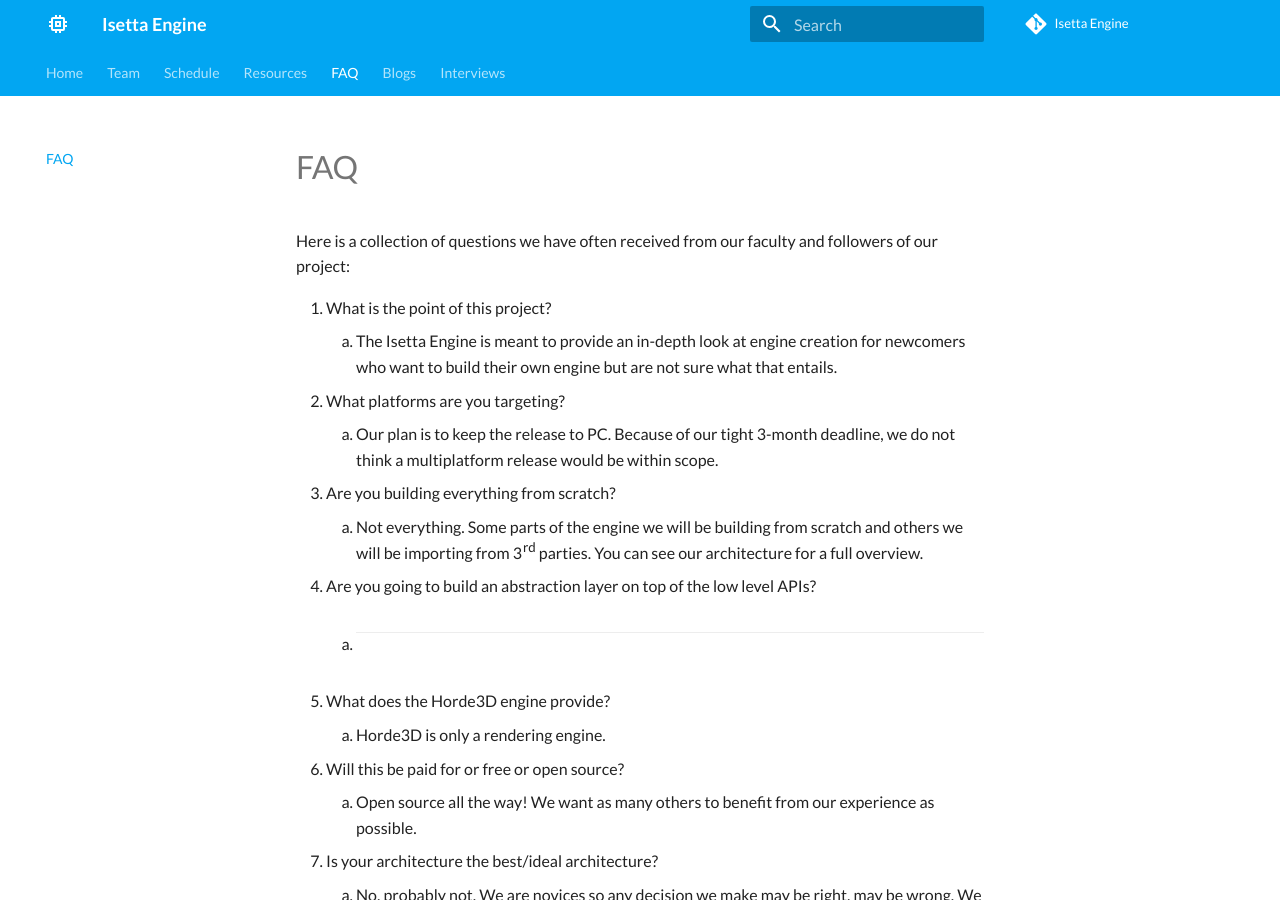
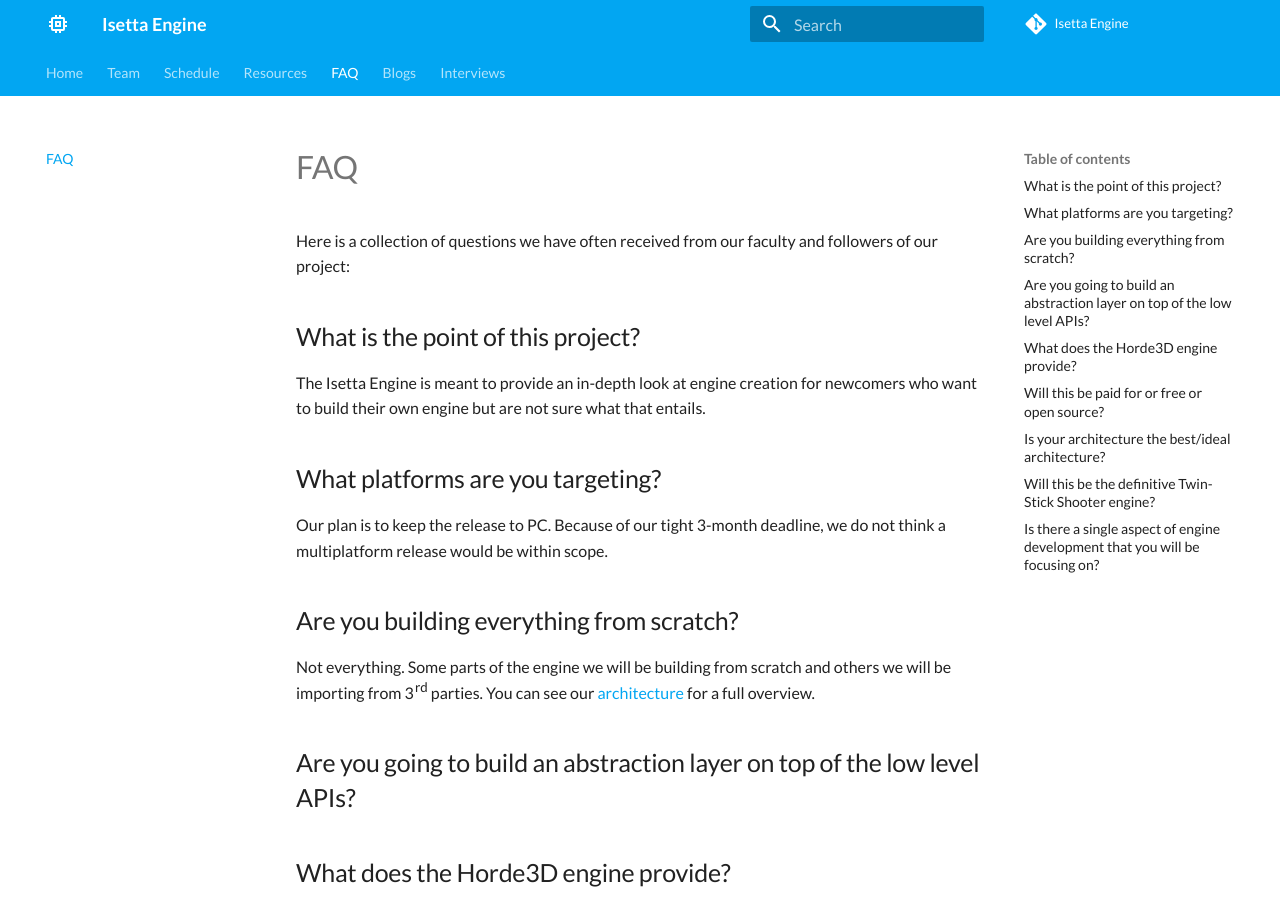
Before and after one commit to Isetta-Team/Isetta-Website-Raw, an MkDocs documentation site: the page built from docs/faq.md, in a window 1280 px wide and 900 px high. Built offline with MkDocs 1.6.1 and Material for MkDocs 9.7.7, drawn with Linux system fonts in a browser that asks for light colours; comment, search, counter and statistics services are not loaded; part of the change alters nothing that is shown.

Commit message:
Updates FAQ page

```diff
--- a/docs/faq.md
+++ b/docs/faq.md
@@ -2,22 +2,28 @@
 
 Here is a collection of questions we have often received from our faculty and followers of our project:
 
-1. What is the point of this project?
-    1. The Isetta Engine is meant to provide an in-depth look at engine creation for newcomers who want to build their own engine but are not sure what that entails.
-2. What platforms are you targeting?
-    1. Our plan is to keep the release to PC. Because of our tight 3-month deadline, we do not think a multiplatform release would be within scope.
-3. Are you building everything from scratch?
-    1. Not everything. Some parts of the engine we will be building from scratch and others we will be importing from 3rd parties. You can see our architecture for a full overview.
-4. Are you going to build an abstraction layer on top of the low level APIs?
-    1. ___
-5. What does the Horde3D engine provide?
-    1. Horde3D is only a rendering engine.
-6. Will this be paid for or free or open source?
-    1. Open source all the way! We want as many others to benefit from our experience as possible.
-7. Is your architecture the best/ideal architecture?
-    1. No, probably not. We are novices so any decision we make may be right, may be wrong. We will probably know better at the end of the journey. We think going through the process of developing an engine, even if the architecture isn't the best, is worthwhile and worth following.
-8. Will this be the definitive Twin-Stick Shooter engine?
-    1. Nope, definitely not. We don't expect others to use this engine to develop any game (we probably wouldn't). It will be a janky engine, that will run a game, and we will learn a lot from.
+## What is the point of this project?
+The Isetta Engine is meant to provide an in-depth look at engine creation for newcomers who want to build their own engine but are not sure what that entails.
 
-9. Is there a single aspect of engine development that you will be focusing on?
-    1. Our goal is to show everything required to build a game engine, so our plan is to keep all of it simple and rudimentary rather than emphasize one particular part.
+## What platforms are you targeting?
+Our plan is to keep the release to PC. Because of our tight 3-month deadline, we do not think a multiplatform release would be within scope.
+
+## Are you building everything from scratch?
+Not everything. Some parts of the engine we will be building from scratch and others we will be importing from 3rd parties. You can see our [architecture](blogs/engine-architecture.md) for a full overview.
+
+## Are you going to build an abstraction layer on top of the low level APIs?
+
+## What does the Horde3D engine provide?
+Horde3D is only a rendering engine.
+
+## Will this be paid for or free or open source?
+Open source all the way! We want as many others to benefit from our experience as possible.
+
+## Is your architecture the best/ideal architecture?
+No, probably not. We are novices so any decision we make may be right, may be wrong. We will probably know better at the end of the journey. We think going through the process of developing an engine, even if the architecture isn't the best, is worthwhile and worth following.
+
+## Will this be the definitive Twin-Stick Shooter engine?
+Nope, definitely not. We don't expect others to use this engine to develop any game (we probably wouldn't). It will be a janky engine, that will run a game, and we will learn a lot from.
+
+## Is there a single aspect of engine development that you will be focusing on?
+Our goal is to show everything required to build a game engine, so our plan is to keep all of it simple and rudimentary rather than emphasize one particular part.
```
